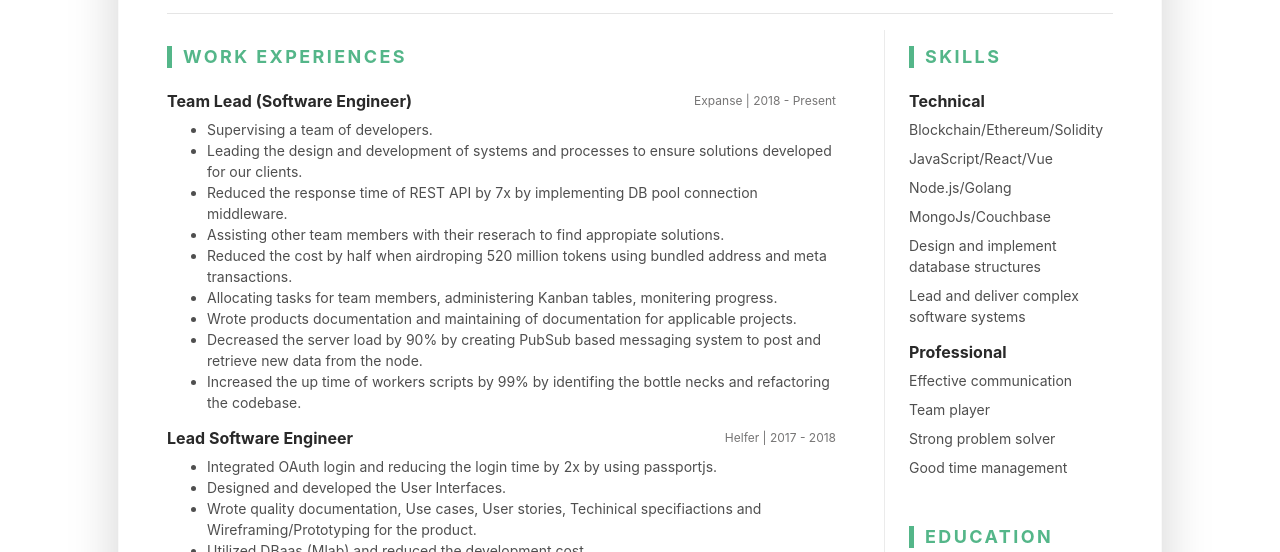
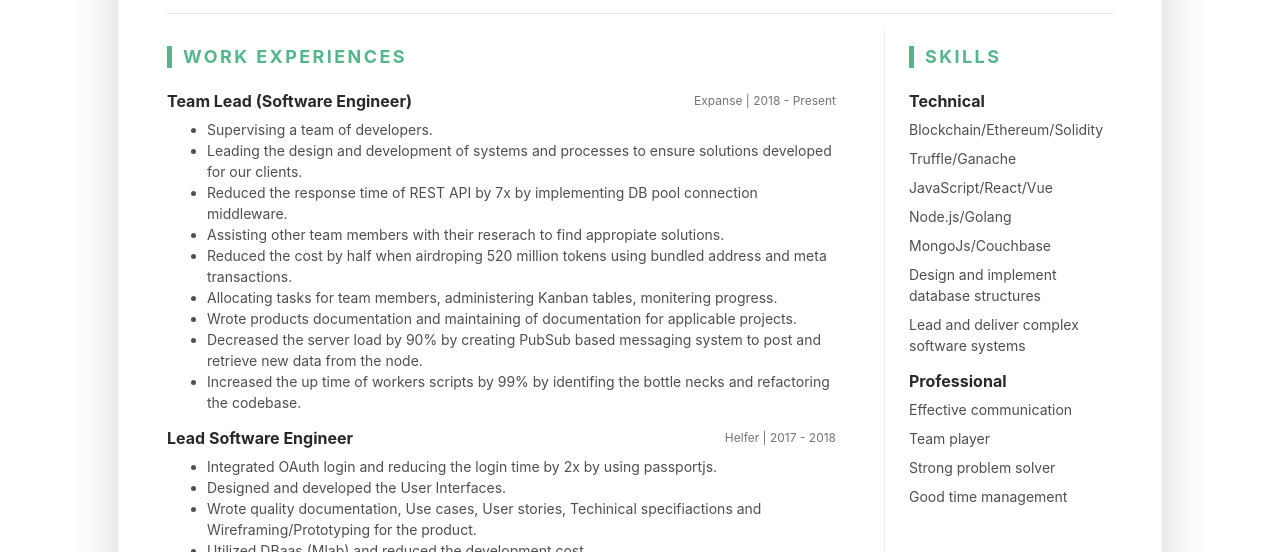
Before and after one commit to Hamzaahmed742/hamzaahmed742.github.io, a plain HTML site: page index.html in a window 1280 px wide. Shown: the part 196-748 px from the top of the page. Drawn offline with Linux system fonts and the light colour scheme.

Commit message:
change skill

```diff
--- a/index.html
+++ b/index.html
@@ -313,6 +313,7 @@
 									<h4 class="item-title">Technical</h4>
 									<ul class="list-unstyled resume-skills-list">
 											<li class="mb-2">Blockchain/Ethereum/Solidity</li>
+											<li class="mb-2">Truffle/Ganache</li>
 											<li class="mb-2">JavaScript/React/Vue</li>
 											<li class="mb-2">Node.js/Golang</li>
 											<li class="mb-2">MongoJs/Couchbase</li>
```
